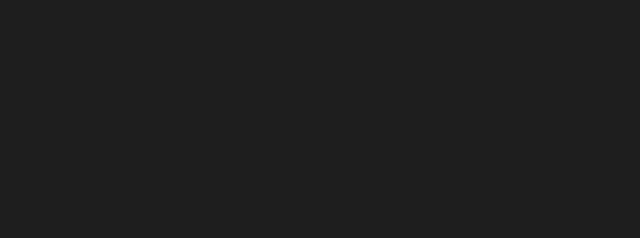
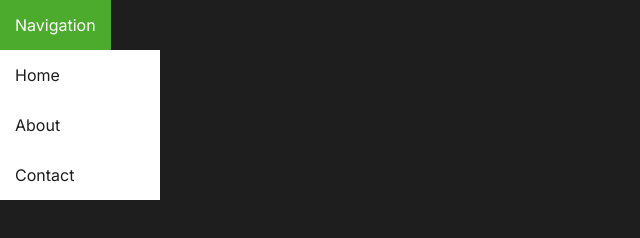
Before and after one commit to naomi-ho/dropdown-menu, a website built with webpack: page src/template.html in a window 1280 px wide. Shown: the whole page, without its empty margins (0-640 px from the left). Built offline with nearby package versions, Linux system fonts and the light colour scheme.

Commit message:
Style dropdown menu

```diff
--- a/src/style.css
+++ b/src/style.css
@@ -3,6 +3,7 @@
   --secondary-background: #2d2d2d;
   --secondary-hover: #3b3b3b;
   --main-accent: #5ccc37;
+  --secondary-accent: #4caa2d;
   --font-color: white;
   --font-secondary-color: #cacaca;
 }
@@ -33,3 +34,55 @@ input {
   color-scheme: dark;
   border-width: 1px;
 }
+
+.dropdown {
+  position: relative;
+  display: inline-block;
+}
+
+.dropdown button,
+a {
+  color: var(--font-color);
+}
+
+.dropdown button,
+li {
+  cursor: pointer;
+}
+
+.dropdown button {
+  padding: 15px;
+  border: none;
+  font-size: 1.6rem;
+  font-family: "Inter";
+  background-color: var(--main-accent);
+}
+
+.dropdown button:hover,
+.dropdown button:focus {
+  background-color: var(--secondary-accent);
+}
+
+.dropdown-content {
+  min-width: 160px;
+}
+
+.dropdown-content a {
+  text-decoration: none;
+  color: var(--contents-background);
+  padding: 15px;
+}
+
+.dropdown-content li {
+  background-color: var(--font-color);
+  padding: 0;
+}
+
+.dropdown-content li a {
+  padding: 15px;
+  display: block;
+}
+
+.dropdown-content li a:hover {
+  background-color: var(--font-secondary-color);
+}
--- a/src/template.html
+++ b/src/template.html
@@ -12,6 +12,14 @@
     <title></title>
   </head>
   <body>
+    <div class="dropdown">
+      <button class="dropdownbtn">Navigation</button>
+      <ul class="dropdown-content">
+        <li><a href="#">Home</a></li>
+        <li><a href="#">About</a></li>
+        <li><a href="#">Contact</a></li>
+      </ul>
+    </div>
     <div id="content"></div>
     <script src="./modules/index.js" type="module"></script>
   </body>
```
